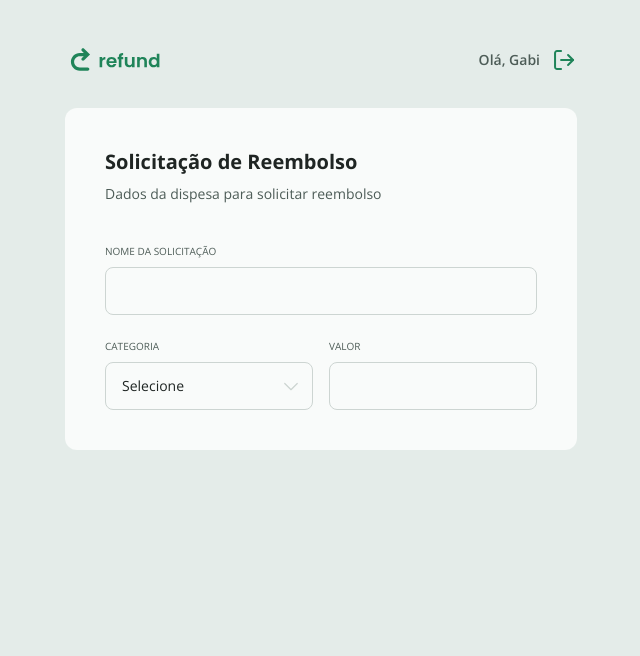
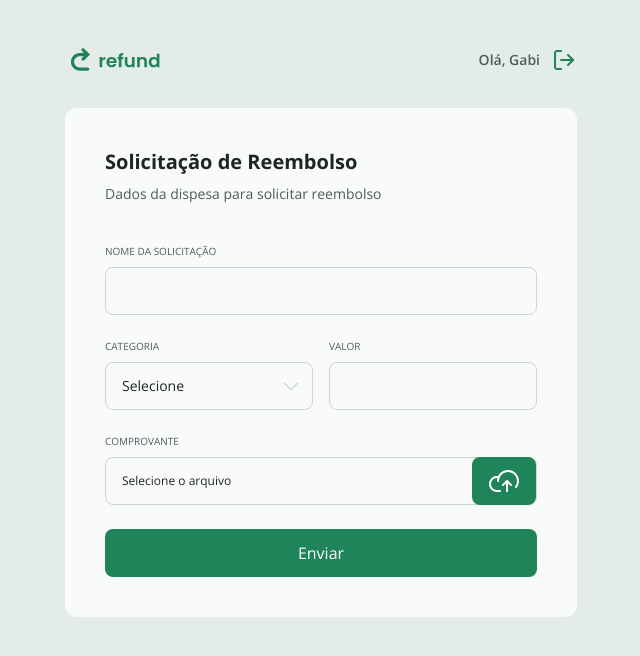
Before and after one commit to gabrielarochaf/web, a React (Vite) app: page / in a window 1280 px wide. Shown: the top 656 px of the page, without its empty margins (319-959 px from the left). Built offline with nearby package versions, Linux system fonts and the light colour scheme.

Commit message:
Add upload and states on the refund form

```diff
--- /dev/null
+++ b/src/components/Upload.tsx
@@ -0,0 +1,35 @@
+import uploadSvg from "../assets/upload.svg";
+
+type Props = React.ComponentProps<"input"> & {
+  filename?: string | null;
+};
+
+export function Upload({ filename = null, ...rest }: Props) {
+  return (
+    <div>
+      <legend className="uppercase text-xxs text-gray-200 mb-2">
+        Comprovante
+      </legend>
+
+      <div
+        className="w-full h-12 flex items-center rounded-lg border
+                    border-gray-300 text-sm  text-gray-100
+                      bg-transparent outline-none"
+      >
+        <input type="file" id="upload" {...rest} className="hidden" />
+
+        <span className="text-xs text-gray-100 flex-1 pl-4">
+          {filename ?? "Selecione o arquivo"}
+        </span>
+        <label
+          htmlFor="upload"
+          className="flex h-12 px-4 items-center bg-green-100
+                     rounded-lg cursor-pointer disabled:opacity-50
+                     hover:bg-green-200 transition ease-linear"
+        >
+          <img src={uploadSvg} alt="Ícone de upload" />
+        </label>
+      </div>
+    </div>
+  );
+}
--- /dev/null
+++ b/src/pages/Confirm.tsx
@@ -0,0 +1,3 @@
+export function Confirm() {
+    return <h1>djfs</h1>
+}
--- a/src/pages/Refund.tsx
+++ b/src/pages/Refund.tsx
@@ -2,11 +2,24 @@ import { useState } from "react";
 import { Input } from "../components/Input";
 import { Select } from "../components/Select";
 import { CATEGORIES, CATEGORIES_KEYS } from "../utils/categories";
+import { Upload } from "../components/Upload";
+import { Button } from "../components/Button";
 
 export function Refund() {
-  const [category, setCategory] = useState("")
-    return (
+  const [category, setCategory] = useState("");
+  const [name, setName] = useState("");
+  const [amount, setAmount] = useState("");
+  const [isLoading, setIsLoading] = useState(false);
+  const [filename, setFileneme] = useState<File | null>(null);
+
+  function onSubmit(e: React.SubmitEvent) {
+    e.preventDefault();
+    console.log(name, amount, category, filename);
+  }
+
+  return (
     <form
+      onSubmit={onSubmit}
       className="bg-gray-500 w-full rounded-xl flex flex-col p-10
                          gap-6 lg:min-w-lg"
     >
@@ -19,17 +32,41 @@ export function Refund() {
         </p>
       </header>
 
-      <Input required legend="Nome da solicitação" />
+      <Input
+        required
+        legend="Nome da solicitação"
+        value={name}
+        onChange={(e) => setName(e.target.value)}
+      />
 
       <div className="flex gap-4">
-      <Select required legend="Categoria" value={category} onChange={(e) => setCategory(e.target.value)}>
-        {CATEGORIES_KEYS.map((category) => (
-          <option key={category}>{CATEGORIES[category].name}</option>
-        ))}
-      </Select>
+        <Select
+          required
+          legend="Categoria"
+          value={category}
+          onChange={(e) => setCategory(e.target.value)}
+        >
+          {CATEGORIES_KEYS.map((category) => (
+            <option key={category}>{CATEGORIES[category].name}</option>
+          ))}
+        </Select>
 
-      <Input legend="Valor" required />
+        <Input
+          legend="Valor"
+          required
+          value={amount}
+          onChange={(e) => setAmount(e.target.value)}
+        />
       </div>
+
+      <Upload
+        filename={filename && filename.name}
+        onChange={(e) => e.target.files && setFileneme(e.target.files[0])}
+      />
+
+      <Button type="submit" isLoading={isLoading}>
+        Enviar
+      </Button>
     </form>
   );
 }
--- a/src/routes/Employee-rouths.tsx
+++ b/src/routes/Employee-rouths.tsx
@@ -2,12 +2,14 @@ import { Routes, Route } from "react-router-dom";
 import { Refund } from "../pages/Refund";
 import { NotFound } from "../pages/NotFound";
 import { AppLayout } from "../components/AppLayout";
+import { Confirm } from "../pages/Confirm";
 
 export function EmployeeRoutes() {
   return (
     <Routes>
       <Route path="/" element={<AppLayout />}>
         <Route path="/" element={<Refund />} />
+         <Route path="/" element={<Confirm />} />
       </Route>
       <Route path="*" element={<NotFound />} />
     </Routes>
```
